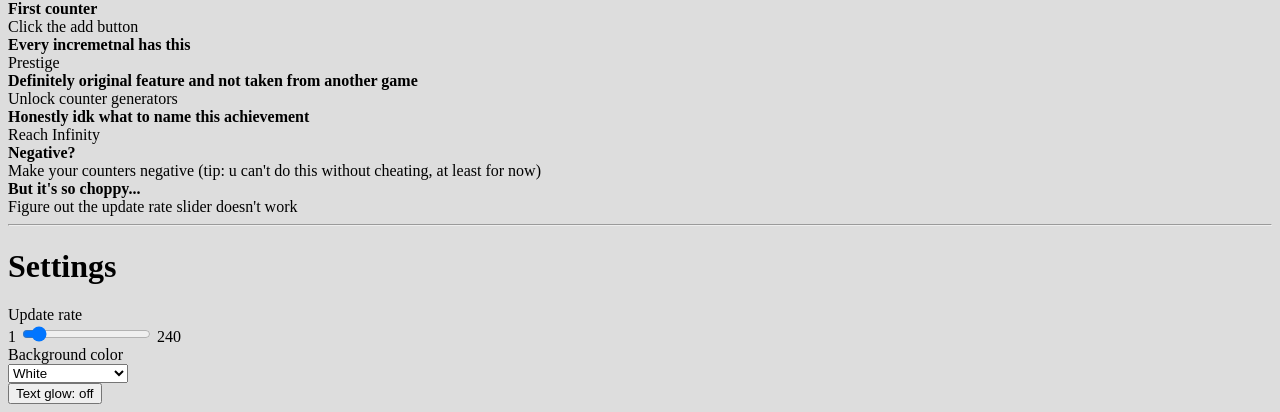
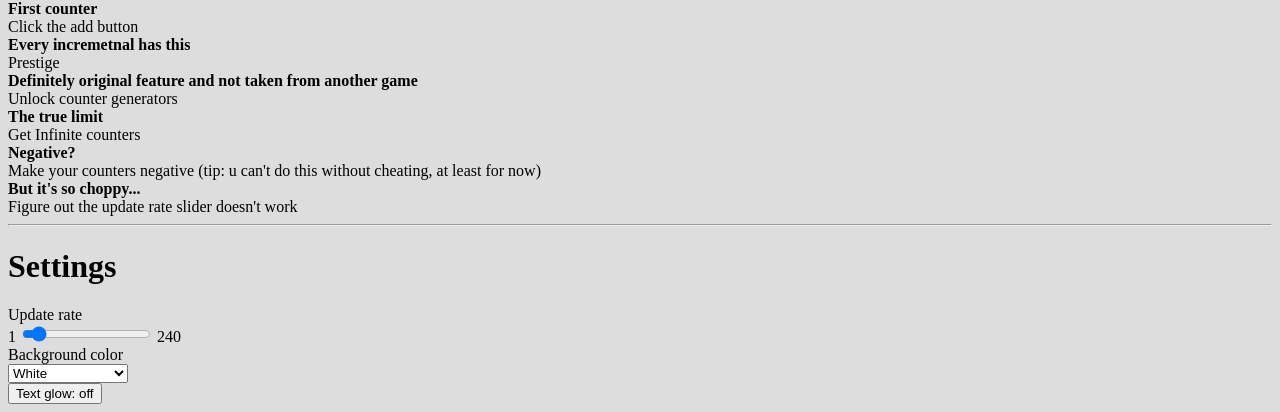
Before and after one commit to DDYVEN/DDYVEN.github.io, a plain HTML site: page games/operation-incremetnal/operation-incremetnal.html in a window 1280 px wide. Shown: the part 454-866 px from the top of the page. Drawn offline with Linux system fonts and the light colour scheme.

Commit message:
Update operation-incremetnal.html

```diff
--- a/games/operation-incremetnal/operation-incremetnal.html
+++ b/games/operation-incremetnal/operation-incremetnal.html
@@ -70,8 +70,8 @@
   <header name="a" id="ach2t">Prestige</header>
   <strong><header name="a" id="ach3">Definitely original feature and not taken from another game</header></strong>
   <header name="a" id="ach3t">Unlock counter generators</header>
-  <strong><header name="a" id="ach9">Honestly idk what to name this achievement</header></strong>
-  <header name="a" id="ach9t">Reach Infinity</header>
+  <strong><header name="a" id="ach9">The true limit</header></strong>
+  <header name="a" id="ach9t">Get Infinite counters</header>
   <strong><header name="a" id="achi">Negative?</header></strong>
   <header name="a" id="achit">Make your counters negative (tip: u can't do this without cheating, at least for now)</header>
   <strong><header name="a" id="sach1">But it's so choppy...</header></strong>
```
